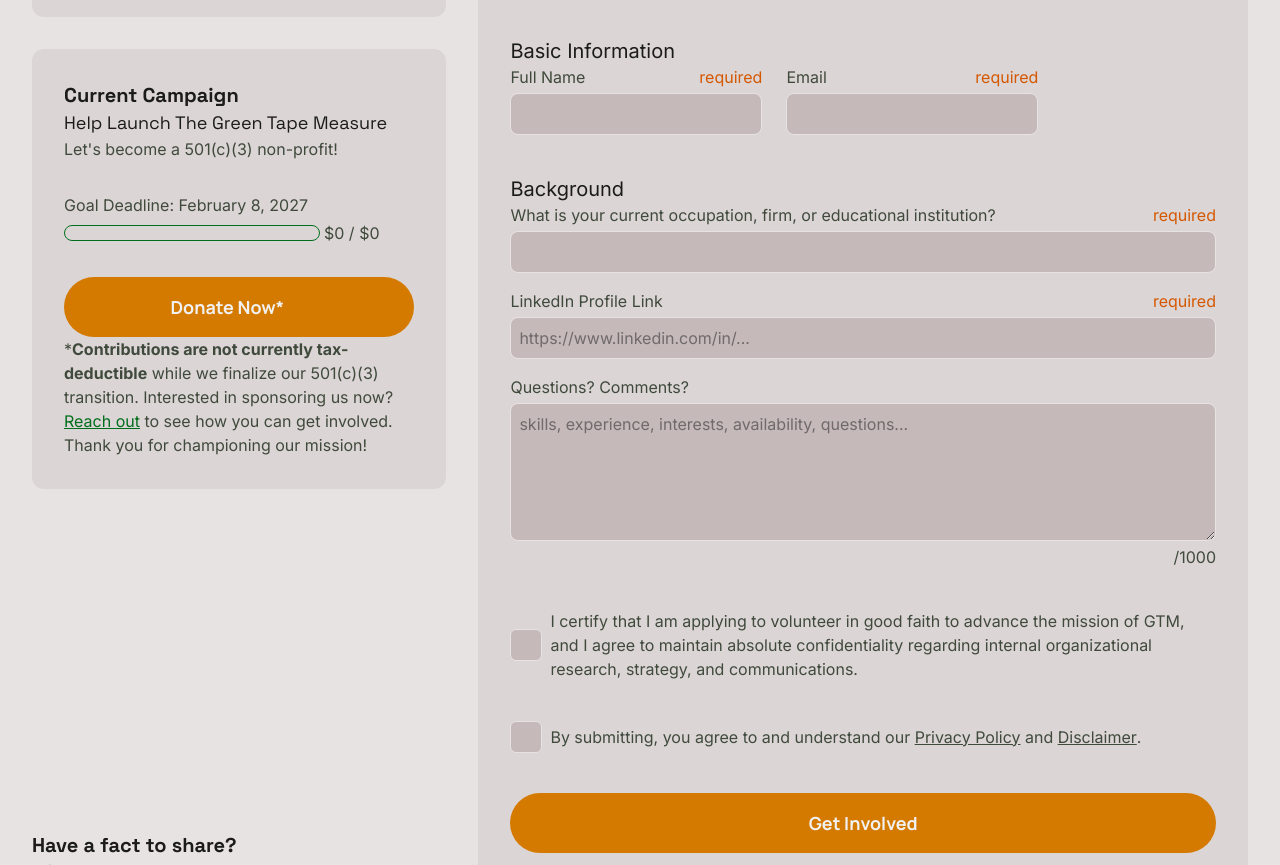
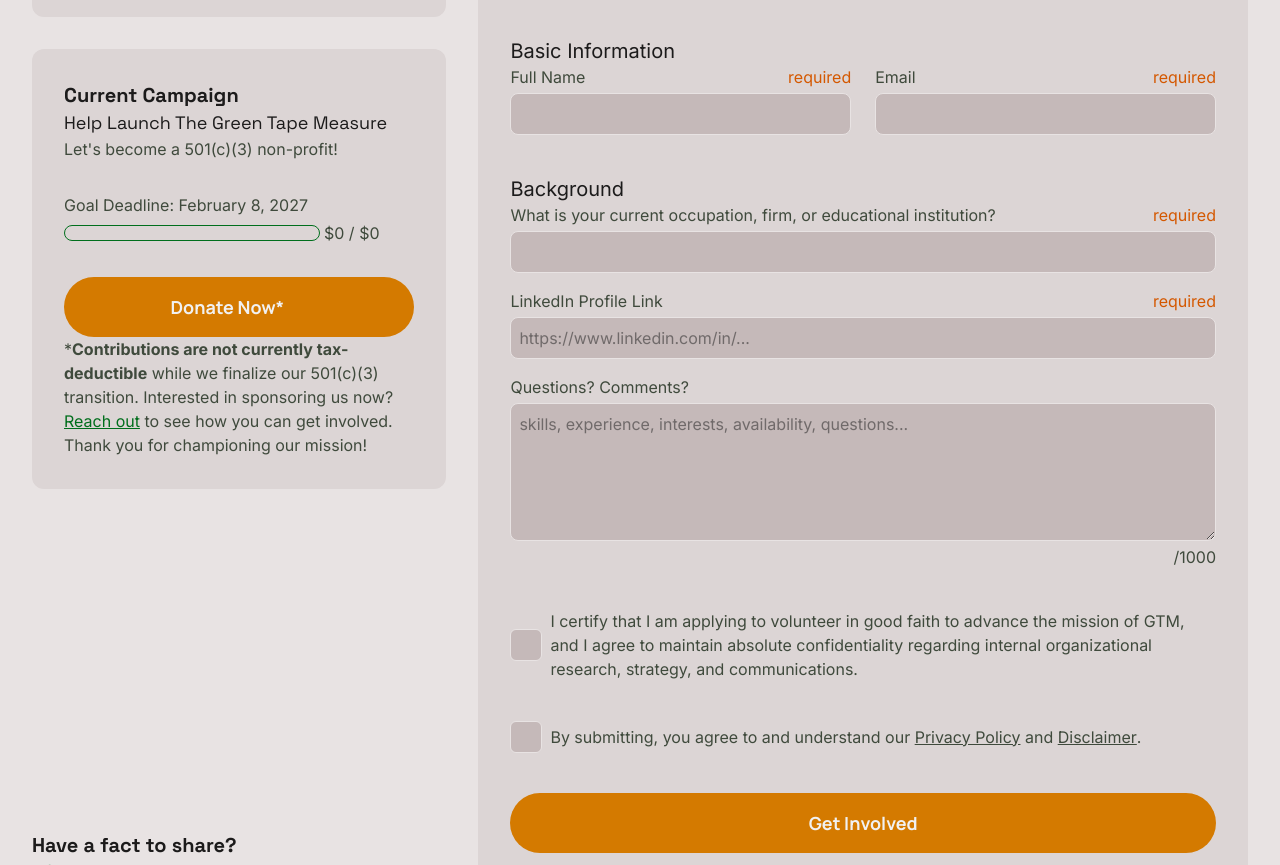
Before and after one commit to Vizabold/thegreentapemeasure, an Eleventy site: page index.html in a window 1280 px wide. Shown: the part 7407-8272 px from the top of the page. Built offline with nearby package versions, Linux system fonts and the light colour scheme; Eleventy itself is replaced by a stand-in of ours; files that its build step writes are made by us from their sources; no server answers.

Commit message:
fix: flex form items not taking up equal width

```diff
--- a/_includes/takeaction.html
+++ b/_includes/takeaction.html
@@ -230,14 +230,14 @@
                     <fieldset>
                         <legend class="text-xl text-neutral-nine">Basic Information</legend>
                         <div class="flex flex-col gap-6 sm:flex-row xl:flex-col xxl:flex-row">
-                            <div class="flex flex-col gap-1">
+                            <div class="flex flex-col gap-1 flex-1">
                                 <div class="flex justify-between">
                                     <label for="name">Full Name</label>
                                     <p class="text-secondary-five">required</p>
                                 </div>
                                 <input id="name" type="text" name="name" required>
                             </div>
-                            <div class="flex flex-col gap-1">
+                            <div class="flex flex-col gap-1 flex-1">
                                 <div class="flex justify-between">
                                     <label for="email">Email</label>
                                     <p class="text-secondary-five">required</p>
```
